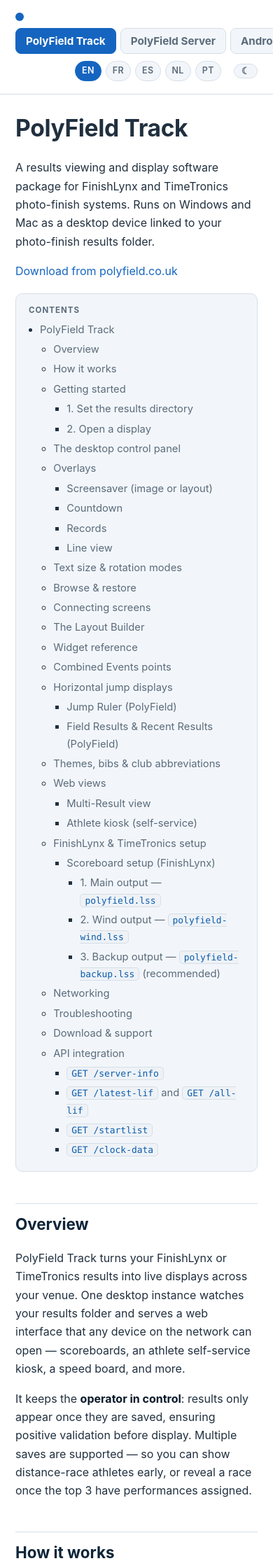
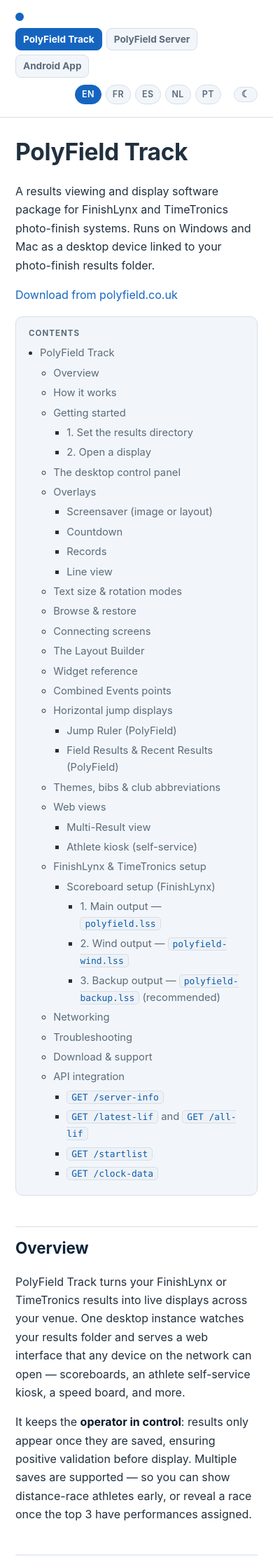
Before and after one commit to KingstonPolyAC/PolyField-Track, a Jekyll site: the page built from docs/index.md, in a window 390 px wide. Shown: the top 2240 px of the page at 70% size. Built offline with Jekyll 4.4.1, drawn with Linux system fonts in a browser that asks for light colours.

Commit message:
docs: stop the header tabs and wide tables overflowing on phones
The Track / Server / Android App tab bar was wider than a phone screen,
so every page scrolled sideways. Let it wrap (smaller tabs under 700px),
and let wide tables scroll inside themselves on narrow screens.

Co-Authored-By: Claude Opus 5.5 <noreply@anthropic.com>
Claude-Session: https://claude.ai/code/session_01DhKfto3oWKqRo9kP3ZqnfR

```diff
--- a/docs/_layouts/default.html
+++ b/docs/_layouts/default.html
@@ -50,11 +50,15 @@
   .langs a.on{background:var(--blue);border-color:var(--blue);color:#fff}
 
   /* Manual tabs (Track / Server) */
-  .manuals{display:flex;gap:6px}
+  .manuals{display:flex;gap:6px;flex-wrap:wrap}
   .manuals a{color:var(--muted);font-size:.95rem;font-weight:700;
     padding:5px 14px;border:1px solid var(--line);border-radius:8px;background:var(--navy2)}
   .manuals a:hover{color:var(--text);text-decoration:none;border-color:var(--blue)}
   .manuals a.on{background:var(--blue);border-color:var(--blue);color:#fff}
+  @media (max-width:700px){
+    .manuals a{font-size:.85rem;padding:4px 10px}
+    table{display:block;overflow-x:auto;-webkit-overflow-scrolling:touch}
+  }
 
   /* Light/dark toggle button */
   .theme-btn{margin-left:8px;cursor:pointer;background:var(--navy2);border:1px solid var(--line);
```
